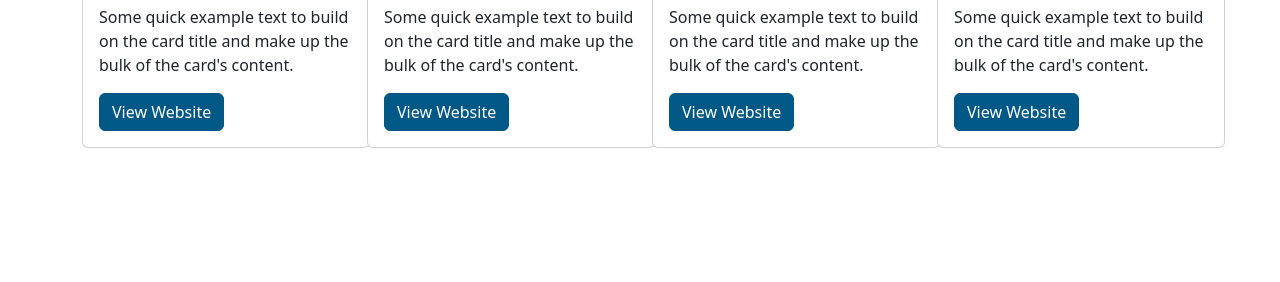
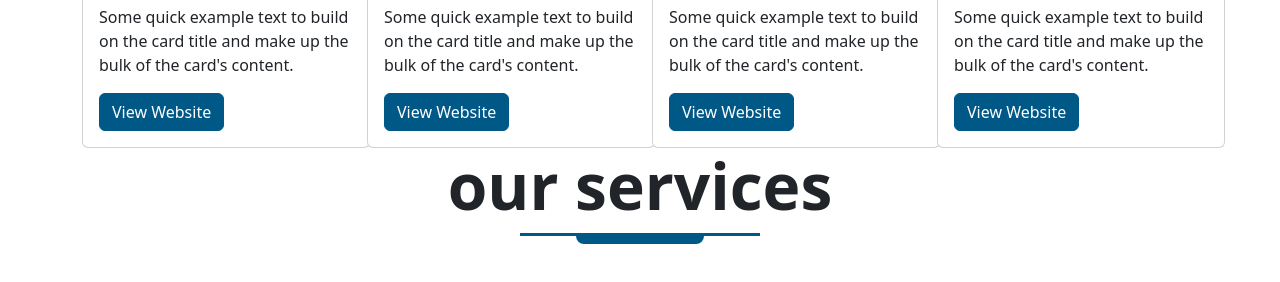
Before and after one commit to Chef91/my_portfolio_website, a website: page index.html in a window 1280 px wide. Shown: the part 1495-1777 px from the top of the page. Before the commit the page ends 1643 px from the top, so only its background shows below. Drawn offline with nearby package versions, Linux system fonts and the light colour scheme.

Commit message:
Small Changes - 5.18.2025
Doing some small updates throughout 2 days - rapid pushing so everything stays up to date with github.

```diff
--- a/index.html
+++ b/index.html
@@ -79,6 +79,7 @@
         <div class="heading-line mb-5"></div>
       </div>
     </div>
+      <!-- These need to be responsive - They stack horizontal/wanting vertical -->
     <div class="container">
       <div class="row">
         <div class="col-md-3">
@@ -126,7 +127,12 @@
   </section>
     <!-- Services Offered -->
   <section id="services" class="our-services">
-
+    <div class="container">
+      <div class="row text-center">
+        <h1 class="display-3 fw-bold">our services</h1>
+        <div class="heading-line mb-5"></div>
+      </div>
+    </div>
   </section>
   <script src="./assets/vendors/js/glightbox.min.js"></script>
   <script type="text/javascript">
--- a/scss/Components/_typography.scss
+++ b/scss/Components/_typography.scss
@@ -13,11 +13,11 @@
   &--description  {
     font-size: 1rem;
     display: block;
-    margin: 1.4rem;
+    margin: 1.5rem;
     font-weight: 400;
     font-family: "Poppins", sans-serif;
     @include media-breakpoint-up(lg) {
-      font-size: 1.2rem;
+      font-size: 1.8rem;
       display: inline-block;
     }
   }
@@ -41,3 +41,6 @@
   background-color: $primary;
   border-radius: 0 0 0.8rem 0.8rem;
 }
+.display-3  {
+  font-family: "Poppins", sans-serif;
+}
```
